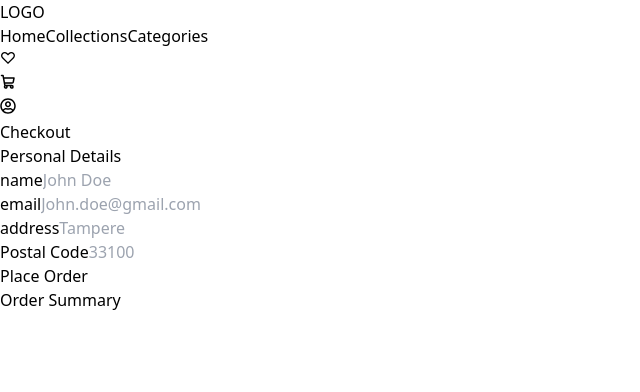
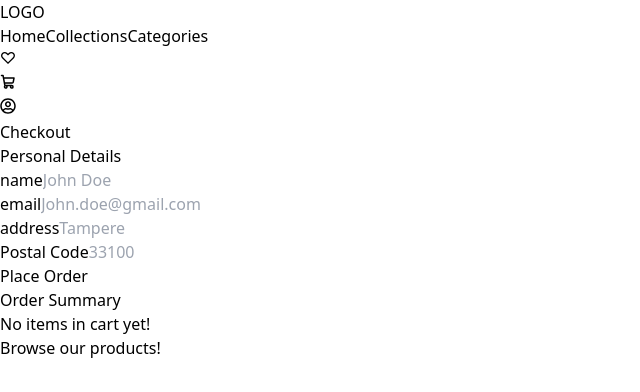
Before and after one commit to KayTee1/E-Commerce-Store, a React (Vite) app in the folder frontend/: page /checkout in a window 1280 px wide. Shown: the top 392 px of the page, without its empty margins (0-640 px from the left). Built offline with nearby package versions, Linux system fonts and the light colour scheme.

Commit message:
Refactor error handling and error messages in multiple components and controllers

```diff
--- a/frontend/src/NavBar/DropdownContents/Favorites.tsx
+++ b/frontend/src/NavBar/DropdownContents/Favorites.tsx
@@ -68,11 +68,11 @@ const Favorites = () => {
 
         const products = await Promise.all(productPromises);
         setFavoriteProducts(products);
-        setIsLoading(false);
       } catch (error) {
-        setIsLoading(false);
         showModal("Info", "Error fetching favorites");
         console.error(error);
+      } finally {
+        setIsLoading(false);
       }
     };
 
--- a/frontend/src/NavBar/components/DropdownItem.tsx
+++ b/frontend/src/NavBar/components/DropdownItem.tsx
@@ -68,10 +68,10 @@ const DropdownItem = ({ item, type, ...props }: DropdownItemProps) => {
       });
 
       if (!response.ok) {
-        showModal("Info", "Failed to add to favorites");
         throw new Error("Failed to add to favorites");
       }
     } catch (e) {
+      showModal("Info", "Failed to add to favorites");
       console.log(e);
     }
   };
@@ -96,10 +96,10 @@ const DropdownItem = ({ item, type, ...props }: DropdownItemProps) => {
         );
       }
       if (!response.ok) {
-        showModal("Info", "Failed to remove from favorites");
         throw new Error("Failed to remove from favorites");
       }
     } catch (e) {
+      showModal("Info", "Failed to remove from favorites");
       console.log(e);
     }
   };
--- a/frontend/src/pages/Checkout/components/OrderSummary.tsx
+++ b/frontend/src/pages/Checkout/components/OrderSummary.tsx
@@ -1,6 +1,7 @@
 import React from "react";
 import { useNavigate } from "react-router-dom";
 import { useCart } from "../../../context/CartContext";
+import Button from "../../../shared/Button";
 
 type Product = {
   id: number;
@@ -36,7 +37,20 @@ const OrderSummary = ({ products, setProducts }: OrderSummaryProps) => {
   return (
     <div>
       <div className="flex flex-col max-h-96 overflow-scroll">
-        {products.map((product: Product) => (
+        {products.length === 0 ? (
+          <div className="text-lg">
+            <p className="mt-2">No items in cart yet!</p>
+            <Button
+              variant="primary"
+              onClick={() => {
+                navigate("/collections");
+              }}
+              content="Browse our products!"
+              className="mt-4"
+            />
+          </div>
+        ) : (
+          products.map((product: Product) => (
             <div
               key={product.id}
               className="flex flex-row justify-between items-center my-4 min-h-24  border
@@ -86,7 +100,8 @@ const OrderSummary = ({ products, setProducts }: OrderSummaryProps) => {
                 {parseFloat(product.price) * (product.quantity || 1)}€
               </p>
             </div>
-        ))}
+          ))
+        )}
       </div>
     </div>
   );
--- a/frontend/src/shared/ProductListingCard.tsx
+++ b/frontend/src/shared/ProductListingCard.tsx
@@ -64,6 +64,10 @@ const ProductListingCard = ({ product }: ProductListingProps) => {
           user_id: auth.userId,
         }),
       });
+      if (res.status === 409) {
+        showModal("Info", "Product already in favorites");
+        return;
+      }
       if (!res.ok) {
         throw new Error("Failed to add to favorites");
       }
```
Also changed, not shown: 1 other file (tests, documents, lock files or other folders). Lines whose indentation alone changed are shown as unchanged.
